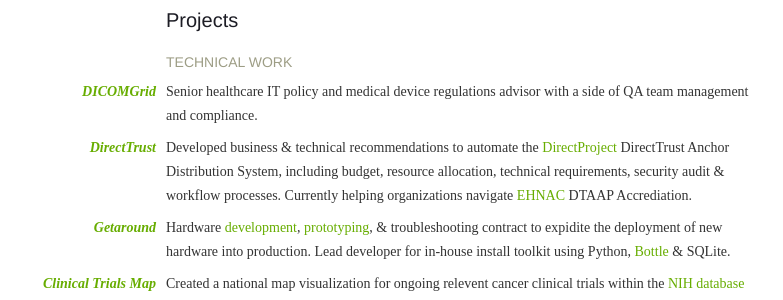
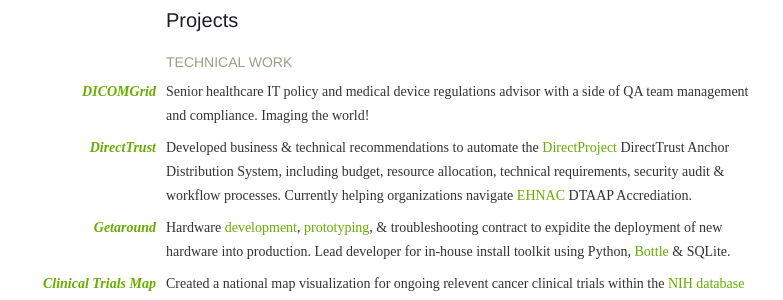
Before and after one commit to laurenstill/laurenstill.github.io, a Jekyll site: the page built from index.html, in a window 1280 px wide. Shown: the part 653-953 px from the top of the page, without its empty margins (279-1062 px from the left). Built offline with Jekyll 4.4.1, drawn with Linux system fonts in a browser that asks for light colours.

Commit message:
Update index.html

```diff
--- a/_layouts/index.html
+++ b/_layouts/index.html
@@ -48,7 +48,7 @@
                     <a href="http://www.dicomgrid.com">DICOMGrid</a>
                     </span>
                      <span class="project-desc">
-                   Senior healthcare IT policy and medical device regulations advisor with a side of QA team management and compliance.
+                   Senior healthcare IT policy and medical device regulations advisor with a side of QA team management and compliance. Imaging the world!
                     </span>
          </li>
 
```
